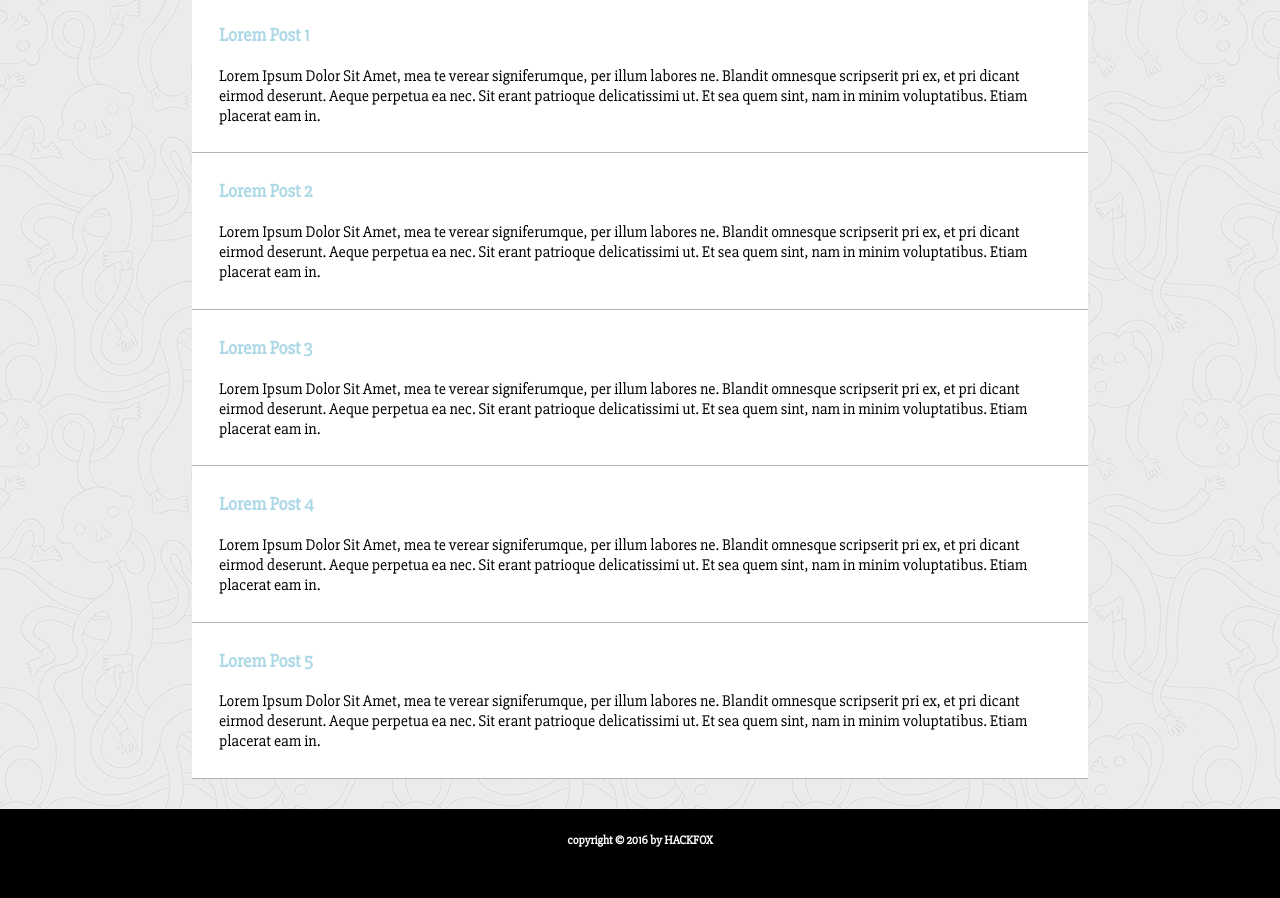
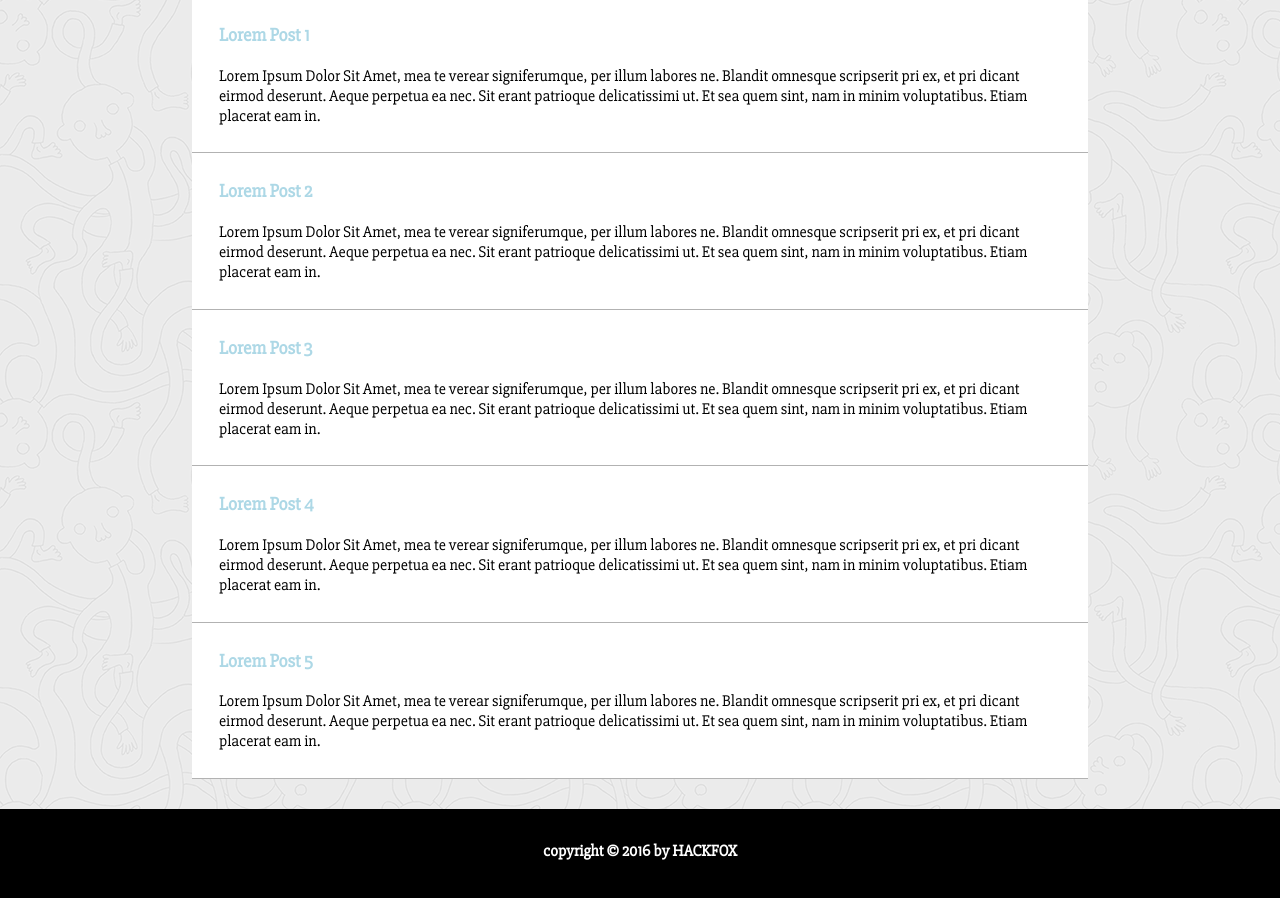
Before and after one commit to fadilhakim/phase-0, a plain HTML site: page docs/menghias-laman-html-dengan-css-layouting/index.html in a window 1280 px wide. Shown: the part 162-1060 px from the top of the page. Drawn offline with Linux system fonts and the light colour scheme.

Commit message:
Update style.css

```diff
--- a/docs/menghias-laman-html-dengan-css-layouting/style.css
+++ b/docs/menghias-laman-html-dengan-css-layouting/style.css
@@ -84,11 +84,5 @@ footer{
 h5{
   text-align: center;
   padding-top: 2em;
-  font-size: 0.75em;
+  font-size: 1em;
 }
-/*
-h5{
-  color: white;
-  text-align: center;
-  padding: 30% 0;
-}*/
```
